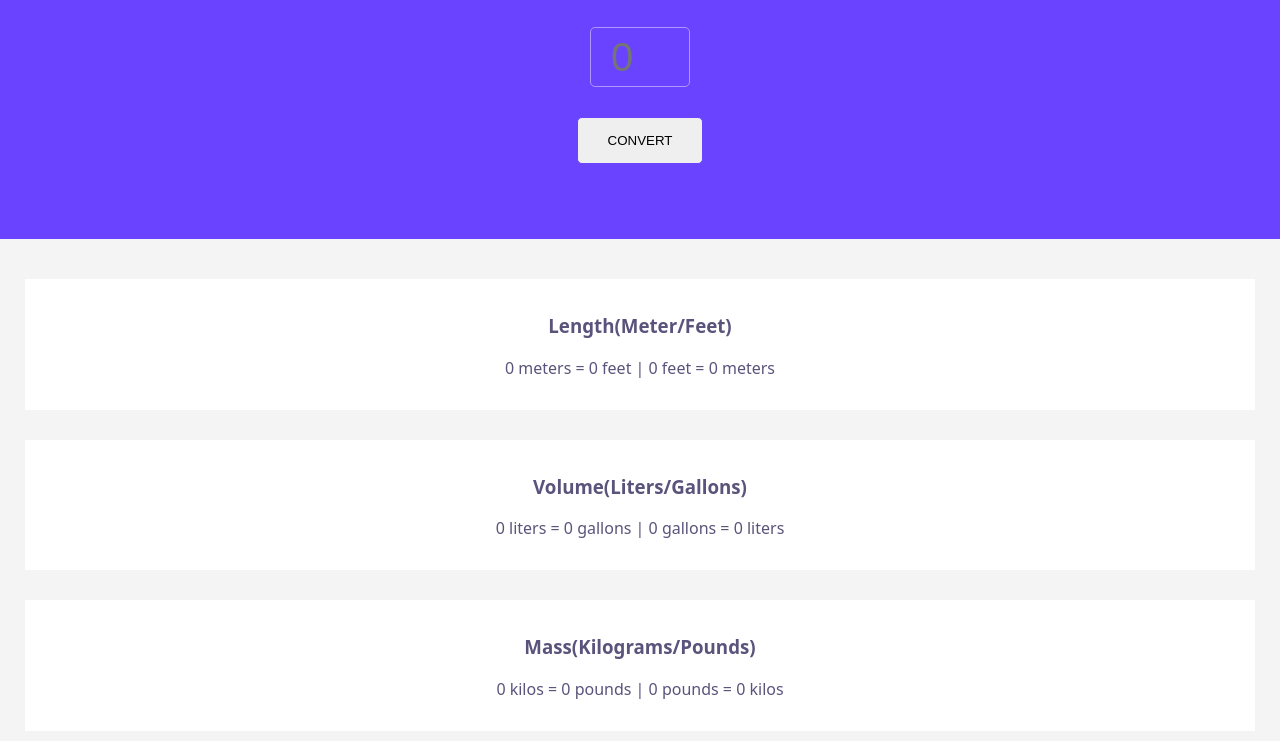
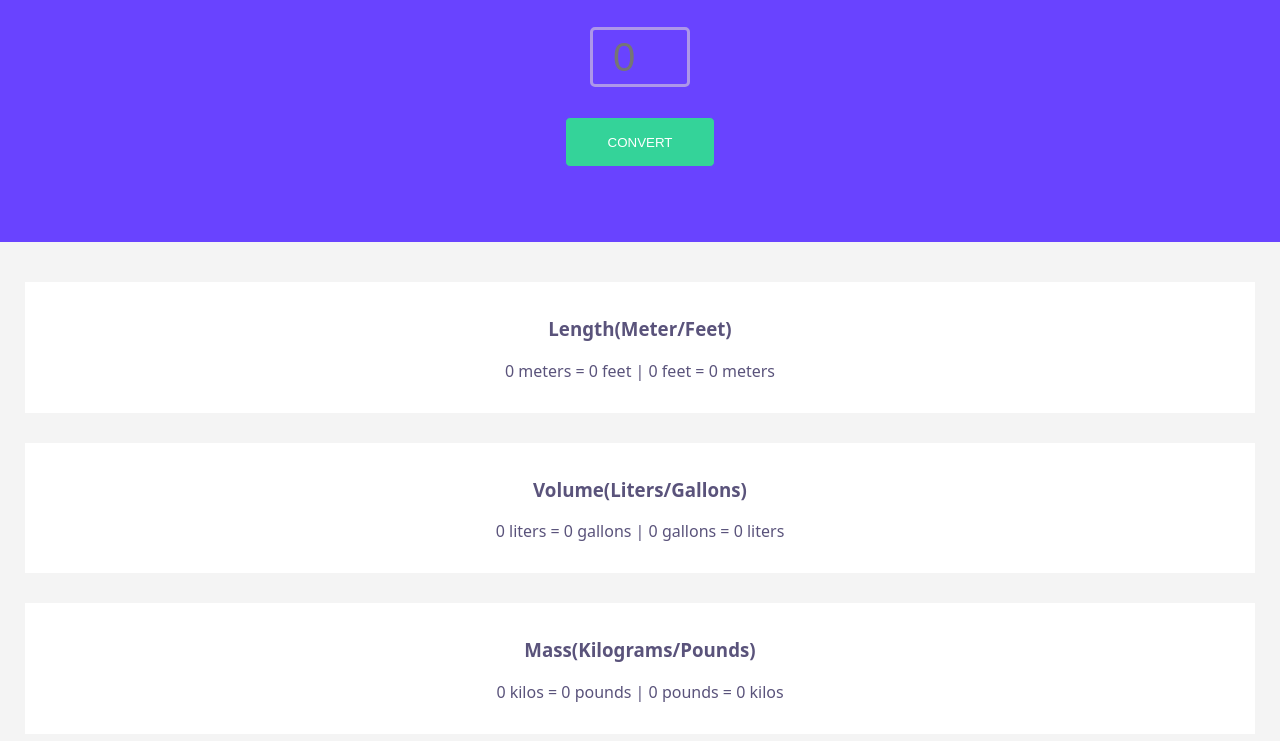
Before and after one commit to GigiKrugman/UnitConverterJS, a plain HTML site: page index.html in a window 1280 px wide. Shown: the part 127-868 px from the top of the page. Drawn offline with Linux system fonts and the light colour scheme.

Commit message:
Some more style

```diff
--- a/style.css
+++ b/style.css
@@ -26,7 +26,7 @@ input {
   color: white;
   background-color: #6943ff;
   font-size: 40px;
-  border: 1px solid #b295ff;
+  border: 3px solid #ad97e9;
   border-radius: 5px;
   padding: 20px 20px;
   width: 100px;
@@ -41,6 +41,15 @@ input {
   font-weight: 15px;
   margin-top: 15px;
   margin-bottom: 15px;
+  background-color: #34d399;
+  color: white;
+  font-size: bold;
+  width: 150px;
+  height: 50px;
+}
+
+#btn-convert:hover {
+  background-color: #05b172;
 }
 
 .conversion-container {
```
